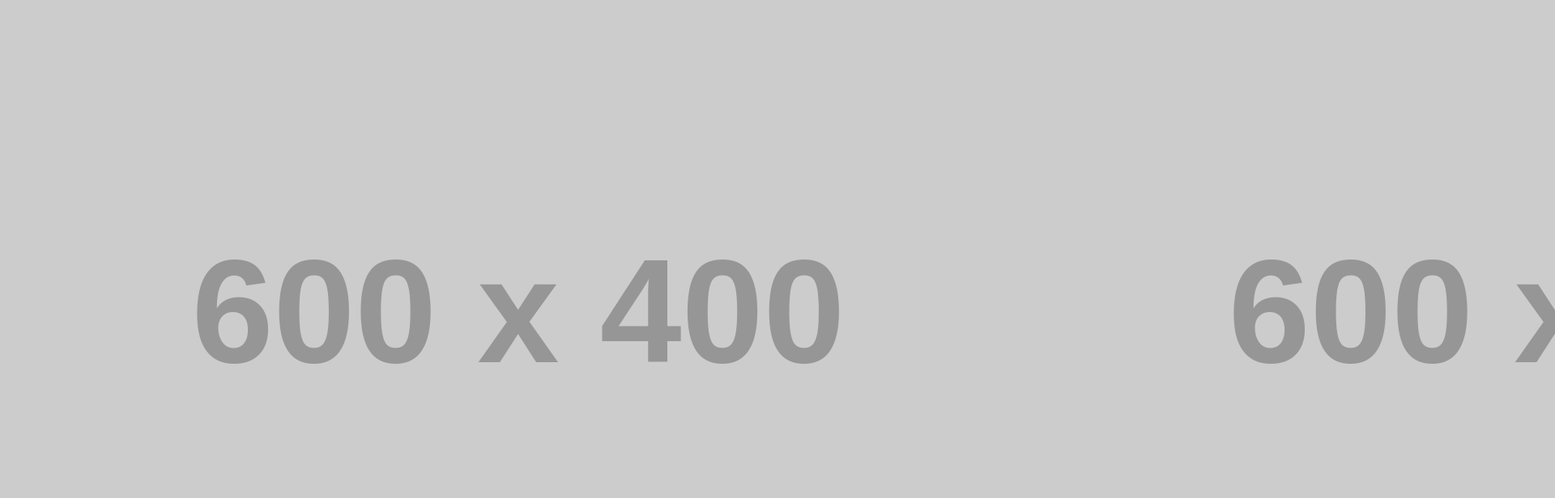
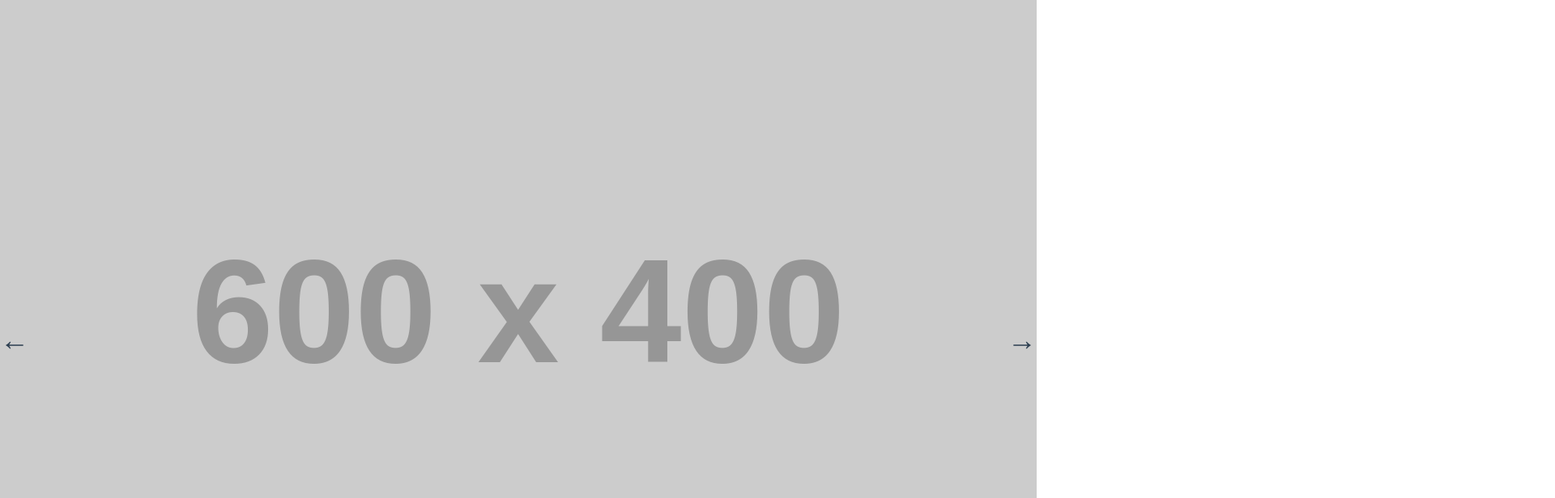
Before and after one commit to pajtai/vue-carousel-and-content, a Vue app: page / in a window 1280 px wide. Shown: the top 616 px of the page at 81% size, 1920 px wide, since content can reach past the window. Built offline with nearby package versions, Linux system fonts and the light colour scheme; the HTML template or start-up script is replaced by a standard one.

Commit message:
Clickable slides

```diff
--- a/src/components/HelloWorld.vue
+++ b/src/components/HelloWorld.vue
@@ -1,27 +1,69 @@
 <template>
+    <div>
+        <div class="box">
             <div class="slider">
-        <div v-for="slide in slides">
+                <transition-group name="list-complete">
+                    <div class="slide" v-for="(slide, index) in slides" :key="index" :style="index === 0 ? `transition: 1s; margin-left: -${firstSlideOffset}%` : ''">
                         <div class="image"  :style="'background-image:url(\'' + slide.img + '\')'">&nbsp;</div>
                         <div class="content" v-html="slide.content"></div>
                     </div>
+                </transition-group>
+            </div>
+        </div>
+        <div @click="prev" class="prev nav">&larr;</div>
+        <div @click="next" class="next nav">&rarr;</div>
     </div>
 </template>
 
 <script>
     export default {
         name: "HelloWorld",
-    props: ['slides']
+        props: ['slides'],
+        data: function() {
+            return {
+                current: 0,
+                firstSlideOffset: 100
+            }
+        },
+        methods: {
+            next() {
+                const first = this.slides.shift();
+                this.slides.push(first);
+                console.log('next');
+            },
+            prev() {
+                const last = this.slides.pop();
+                this.slides.unshift(last);
+                console.log('prev');
+            }
+        }
     };
 </script>
 
 <!-- Add "scoped" attribute to limit CSS to this component only -->
 <style scoped lang="scss">
+    .nav {
+        position: fixed;
+        cursor: pointer;
+        top: 50%;
+        font-size: 36px;
+    }
+    .prev {
+        left: 0;
+    }
+    .next {
+        right: 0;
+    }
+    .box {
+        overflow-x: hidden;
+        position: relative;
+        width: 100%;
+        height: 100vh;
+    }
     .slider {
         display: flex;
-        overflow-x: auto;
-        -webkit-overflow-scrolling: touch;
     }
-    .slider > div {
+    .slide {
         /* make sure the width is honored */
         flex-shrink: 0;
         width: 100%;
```
Lines whose indentation alone changed are shown as unchanged.
